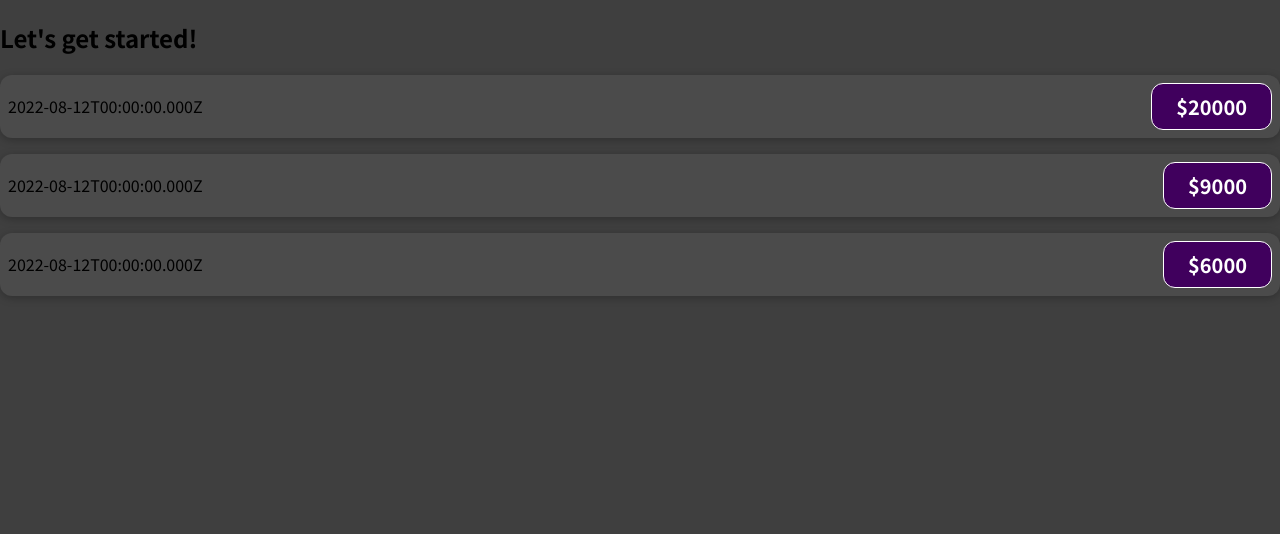
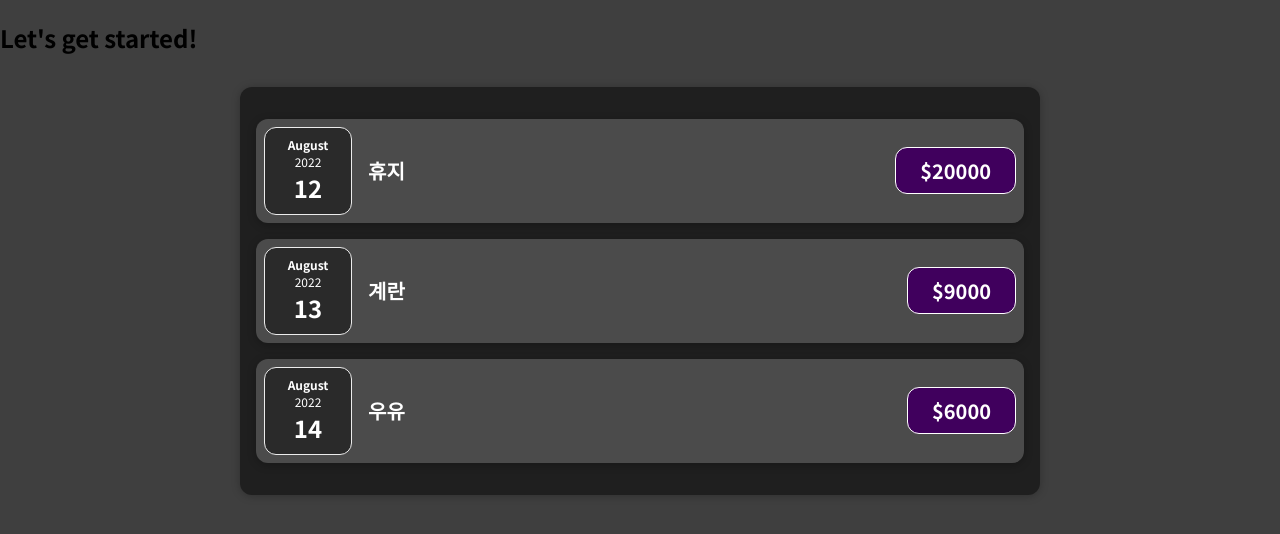
Before and after one commit to hwajj/udemy-lecture-react-practice, a React (Create React App) app: page / in a window 1280 px wide. Shown: the top 534 px of the page. Built offline with nearby package versions, Linux system fonts and the light colour scheme.

Commit message:
Refactor code
Splitting components into multiple components

```diff
--- a/src/App.js
+++ b/src/App.js
@@ -1,29 +1,15 @@
-import ExpenseItem from './components/ExpenseItem';
+import Expenses from './components/Expenses';
 
 function App() {
   const expenses = [
-    { id: '1', titile: '휴지', amount: 20000, date: new Date(2022, 7, 12) },
-    { id: '2', titile: '계란', amount: 9000, date: new Date(2022, 7, 12) },
-    { id: '3', titile: '우유', amount: 6000, date: new Date(2022, 7, 12) },
+    { id: '1', title: '휴지', amount: 20000, date: new Date(2022, 7, 12) },
+    { id: '2', title: '계란', amount: 9000, date: new Date(2022, 7, 13) },
+    { id: '3', title: '우유', amount: 6000, date: new Date(2022, 7, 14) },
   ];
   return (
     <div>
       <h2>Let's get started!</h2>
-      <ExpenseItem
-        title={expenses[0].title}
-        amount={expenses[0].amount}
-        date={expenses[0].date}
-      ></ExpenseItem>
-      <ExpenseItem
-        title={expenses[1].title}
-        amount={expenses[1].amount}
-        date={expenses[1].date}
-      ></ExpenseItem>
-      <ExpenseItem
-        title={expenses[2].title}
-        amount={expenses[2].amount}
-        date={expenses[2].date}
-      ></ExpenseItem>
+      <Expenses items={expenses} />
     </div>
   );
 }
--- /dev/null
+++ b/src/components/ExpenseDate.css
@@ -0,0 +1,26 @@
+.expense-date {
+  display: flex;
+  flex-direction: column;
+  width: 5.5rem;
+  height: 5.5rem;
+  border: 1px solid #ececec;
+  background-color: #2a2a2a;
+  color: white;
+  border-radius: 12px;
+  align-items: center;
+  justify-content: center;
+}
+
+.expense-date__month {
+  font-size: 0.75rem;
+  font-weight: bold;
+}
+
+.expense-date__year {
+  font-size: 0.75rem;
+}
+
+.expense-date__day {
+  font-size: 1.5rem;
+  font-weight: bold;
+}
--- /dev/null
+++ b/src/components/ExpenseDate.js
@@ -0,0 +1,17 @@
+import './ExpenseDate.css';
+
+function ExpenseDate(props) {
+  const month = props.date.toLocaleString('en-US', { month: 'long' });
+  const day = props.date.toLocaleString('en-US', { day: '2-digit' });
+  const year = props.date.getFullYear();
+
+  return (
+    <div className='expense-date'>
+      <div className='expense-date__month'>{month}</div>
+      <div className='expense-date__year'>{year}</div>
+      <div className='expense-date__day'>{day}</div>
+    </div>
+  );
+}
+
+export default ExpenseDate;
--- a/src/components/ExpenseItem.js
+++ b/src/components/ExpenseItem.js
@@ -1,9 +1,10 @@
+import ExpenseDate from './ExpenseDate';
 import './ExpenseItem.css';
 
 const ExpenseItem = (props) => {
   return (
     <div className='expense-item'>
-      <div>{props.date.toISOString()}</div>
+      <ExpenseDate date={props.date} />
       <div className='expense-item__description'>
         <h2>{props.title}</h2>
         <div className='expense-item__price'>${props.amount}</div>
--- /dev/null
+++ b/src/components/Expenses.css
@@ -0,0 +1,9 @@
+.expenses {
+  padding: 1rem;
+  background-color: rgb(31, 31, 31);
+  margin: 2rem auto;
+  width: 50rem;
+  max-width: 95%;
+  border-radius: 12px;
+  box-shadow: 0 1px 8px rgba(0, 0, 0, 0.25);
+}
--- /dev/null
+++ b/src/components/Expenses.js
@@ -0,0 +1,26 @@
+import ExpenseItem from './ExpenseItem';
+import './Expenses.css';
+
+function Expenses(props) {
+  return (
+    <div className='expenses'>
+      <ExpenseItem
+        title={props.items[0].title}
+        amount={props.items[0].amount}
+        date={props.items[0].date}
+      />
+      <ExpenseItem
+        title={props.items[1].title}
+        amount={props.items[1].amount}
+        date={props.items[1].date}
+      />
+      <ExpenseItem
+        title={props.items[2].title}
+        amount={props.items[2].amount}
+        date={props.items[2].date}
+      />
+    </div>
+  );
+}
+
+export default Expenses;
```
